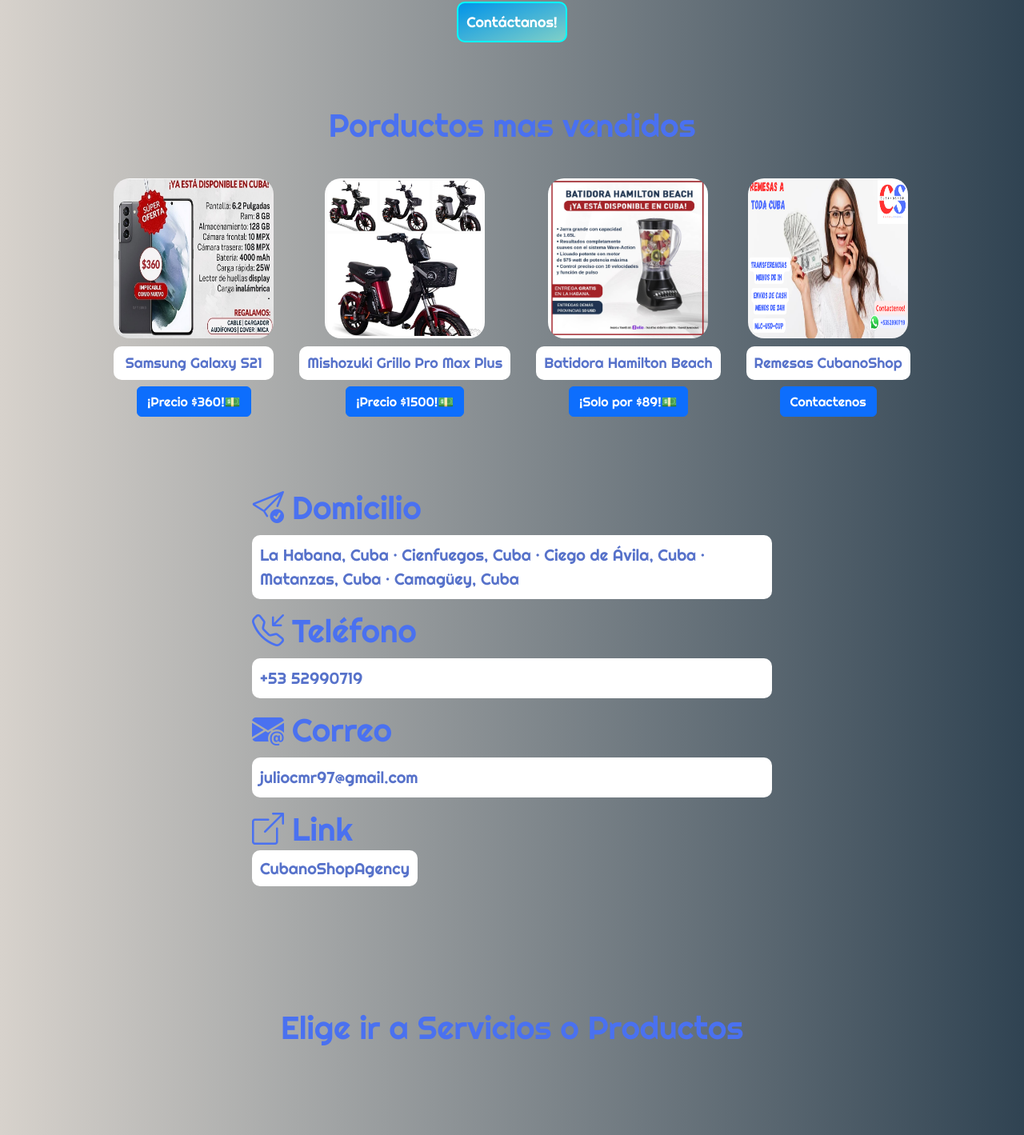
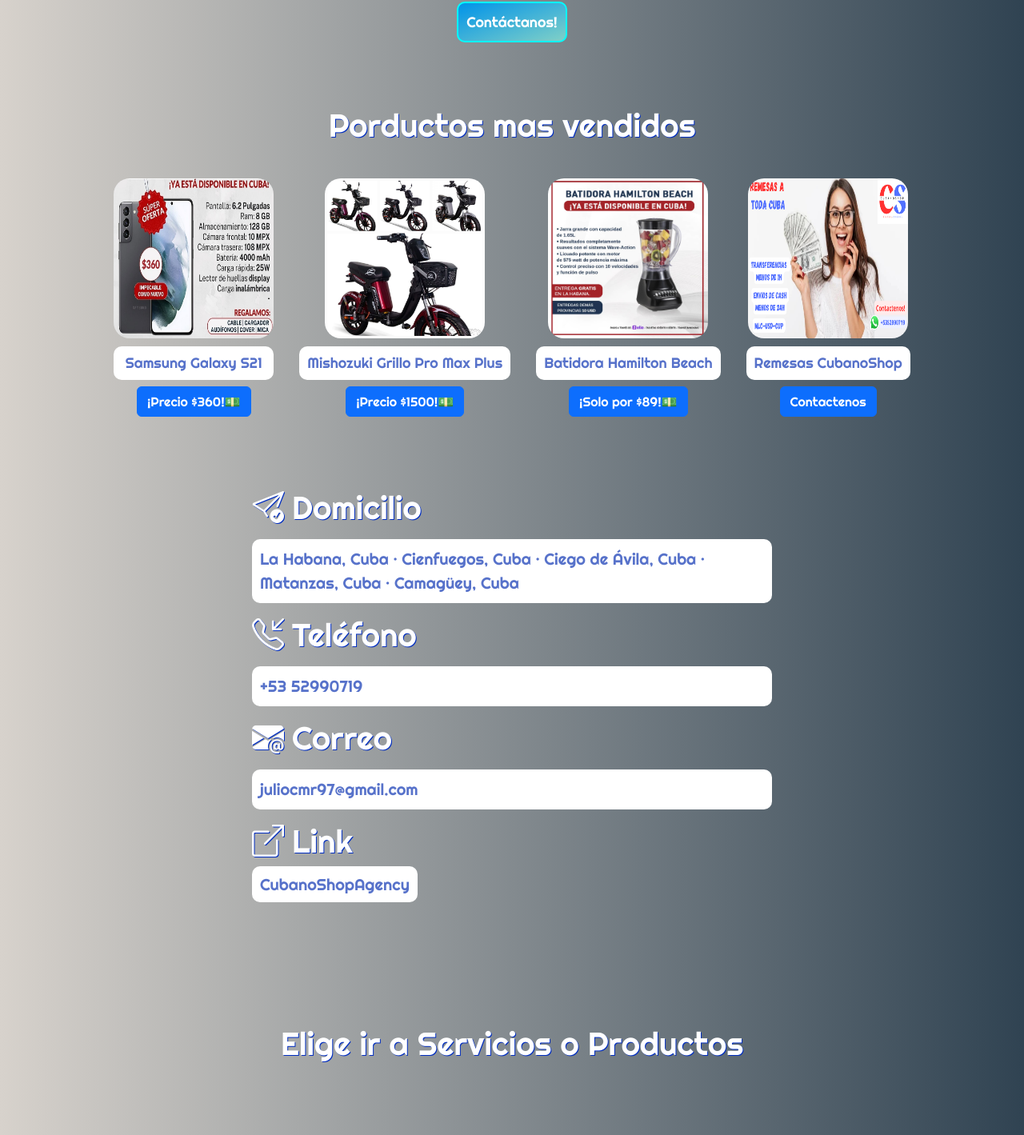
Before and after one commit to Julioc9712/TiendaReact, a React (Vite) app: page / in a window 1280 px wide. Shown: the part 1240-2659 px from the top of the page at 80% size. Built offline with nearby package versions, Linux system fonts and the light colour scheme.

Commit message:
Actualizacion letras

```diff
--- a/src/components/About/About.css
+++ b/src/components/About/About.css
@@ -69,7 +69,8 @@
 }
 .contenedor-ventas h2{
     font-size: 40px;
-    color: #4a71f0;
+    text-shadow: 1px 1px #002dc0;
+    color: white;
     margin-bottom: 2rem;
     text-align: center;
 
@@ -119,8 +120,9 @@
 
 .info h2 {
     font-size: 40px;
-    color: #4a71f0;
-    margin-bottom: 10px;
+    text-shadow: 1px 1px #002dc0;
+    color: white;
+    margin-bottom: 15px;
 }
 
 .info p {
@@ -144,6 +146,7 @@
     padding: 10px;
     font-size: 20px;
     text-decoration: none;
+
 }
 
 .info a:hover {
--- a/src/components/About/About.jsx
+++ b/src/components/About/About.jsx
@@ -11,8 +11,8 @@
         <div className='contenedor-acerca '>
           <h2>"Agencias de servicios y productos para toda Cuba"</h2>
           <div className="redes">
-            <a href="#" target='__blanck'><i className="bi bi-facebook"></i></a>
-            <a href="#" target='__blanck'><i className="bi bi-instagram"></i></a>
+            <a href="#" ><i className="bi bi-facebook"></i></a>
+            <a href="#" ><i className="bi bi-instagram"></i></a>
             <a href="https://wa.me/+5352990719?text=Buenas%20le%20contacto%20a%20traves%20de%20la%20pagina%20solicitando%20sus%20servicios%20o%20productos" target='__blanck'><i className="bi bi-whatsapp"></i></a>
 
           </div>
@@ -65,7 +65,7 @@
               juliocmr97@gmail.com</p>
 
             <h2><i className="bi bi-box-arrow-up-right"></i>Link </h2>
-            <a href="#" target='__blanck'>CubanoShopAgency</a>
+            <a href="#" >CubanoShopAgency</a>
 
           </div >
 
--- a/src/components/Categoria/Categoria.css
+++ b/src/components/Categoria/Categoria.css
@@ -1,7 +1,8 @@
 section h1{
     text-align: center;
     font-size: 40px;
-    color: #4a71f0;
+    text-shadow: 1px 1px #002dc0;
+    color: white;
     margin-bottom: 2rem;
     text-align: center;
 }
--- a/src/components/Footer/Footer.jsx
+++ b/src/components/Footer/Footer.jsx
@@ -10,7 +10,7 @@
           <a href="#" target='__blanck'><i className="bi bi-instagram"></i></a>
           <a href="https://wa.me/+5352990719?text=Buenas%20le%20contacto%20a%20traves%20de%20la%20pagina%20solicitando%20sus%20servicios%20o%20productos" target='__blanck'><i className="bi bi-whatsapp"></i></a>
         </div>
-        <div className='link'><a href="/" target='__blanck'>CubanoShopAgency</a></div>
+        <div className='link'><a href="/" >CubanoShopAgency</a></div>
       </footer></>
 
   )
--- a/src/components/Header/Header.jsx
+++ b/src/components/Header/Header.jsx
@@ -7,7 +7,7 @@
   <div className='contenedor-nav'id='Home' >
   <nav className="navbar navbar-expand-lg navbar navbar-dark ">
     <div className="container-fluid">
-      <a className="navbar-brand" href="/" target='__blanck'><img className='icono' src='/images/icono.png' alt="" /></a>
+      <a className="navbar-brand" href="/" ><img className='icono' src='/images/icono.png' alt="" /></a>
       <button className="navbar-toggler" type="button" data-bs-toggle="collapse" data-bs-target="#navbarNavDropdown" aria-controls="navbarNavDropdown" aria-expanded="false" aria-label="Toggle navigation">
         <span className="navbar-toggler-icon"></span>
       </button>
```
